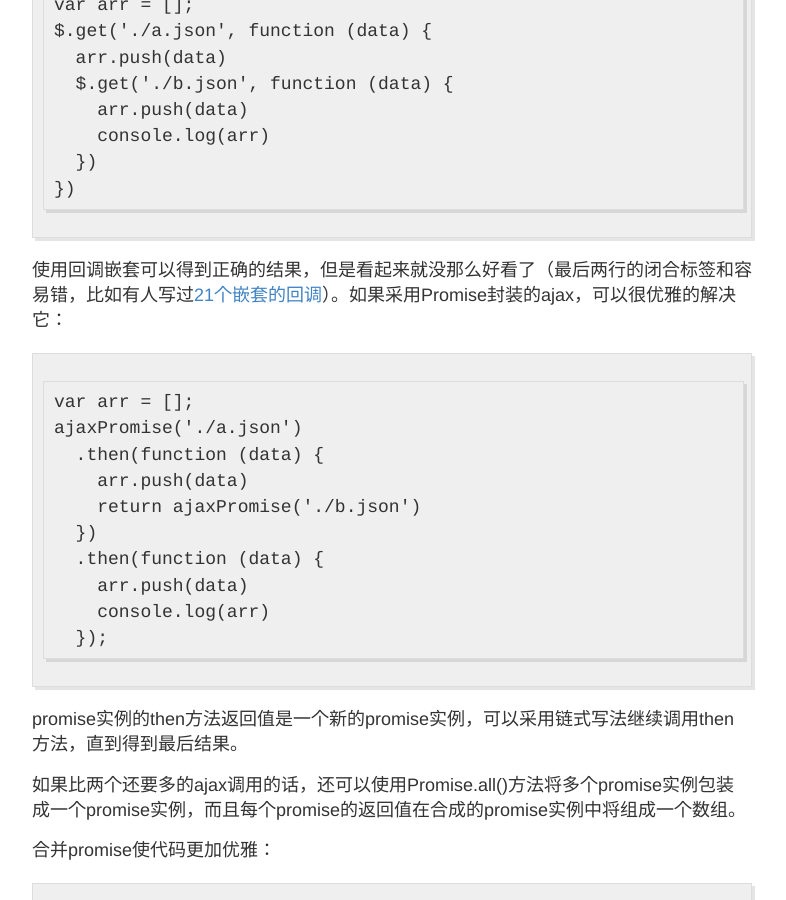
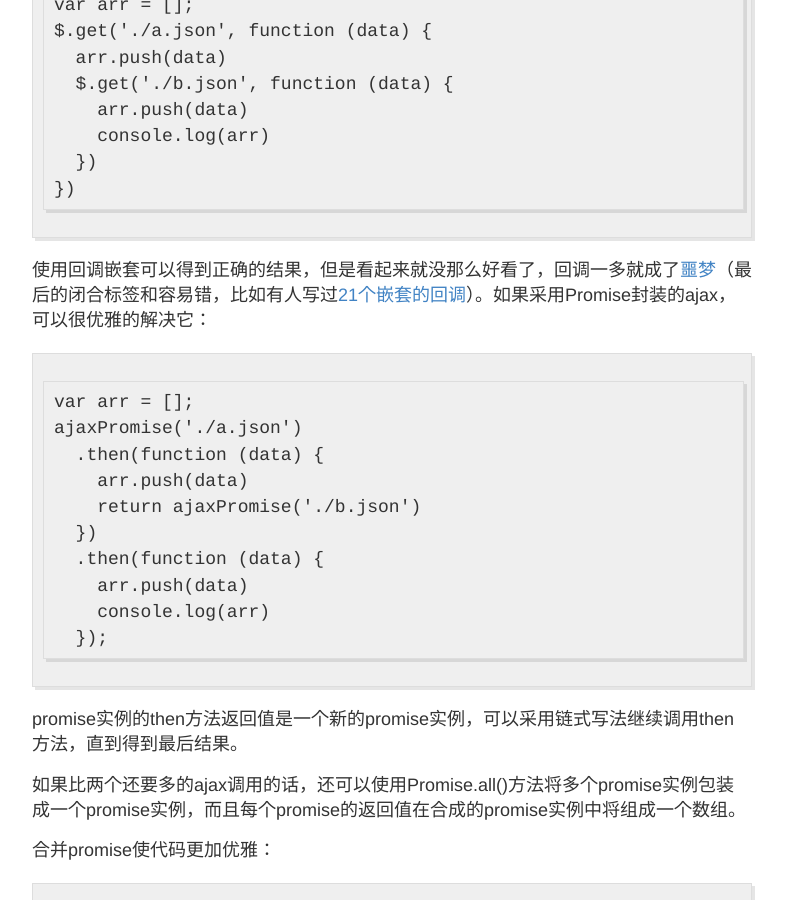
Before and after one commit to fruitSandwich/fruitsandwich.github.io, a Jekyll site: the page built from _posts/2017-01-09-promise-summary.md, in a window 1280 px wide and 900 px high, scrolled down 3238 px. Shown: the whole window, without its empty margins (248-1034 px from the left). Built offline with Jekyll 4.4.1, drawn with Linux system fonts in a browser that asks for light colours.

Commit message:
callbackhell

````diff
--- a/_posts/2017-01-09-promise-summary.md
+++ b/_posts/2017-01-09-promise-summary.md
@@ -119,7 +119,7 @@ $.get('./a.json', function (data) {
 })
 ```
 
-使用回调嵌套可以得到正确的结果，但是看起来就没那么好看了（最后两行的闭合标签和容易错，比如有人写过<a href='http://blog.jobbole.com/37863/'>21个嵌套的回调</a>）。如果采用Promise封装的ajax，可以很优雅的解决它：
+使用回调嵌套可以得到正确的结果，但是看起来就没那么好看了，回调一多就成了<a href='http://callbackhell.com/'>噩梦</a>（最后的闭合标签和容易错，比如有人写过<a href='http://blog.jobbole.com/37863/'>21个嵌套的回调</a>）。如果采用Promise封装的ajax，可以很优雅的解决它：
 
 ```
 var arr = [];
````
